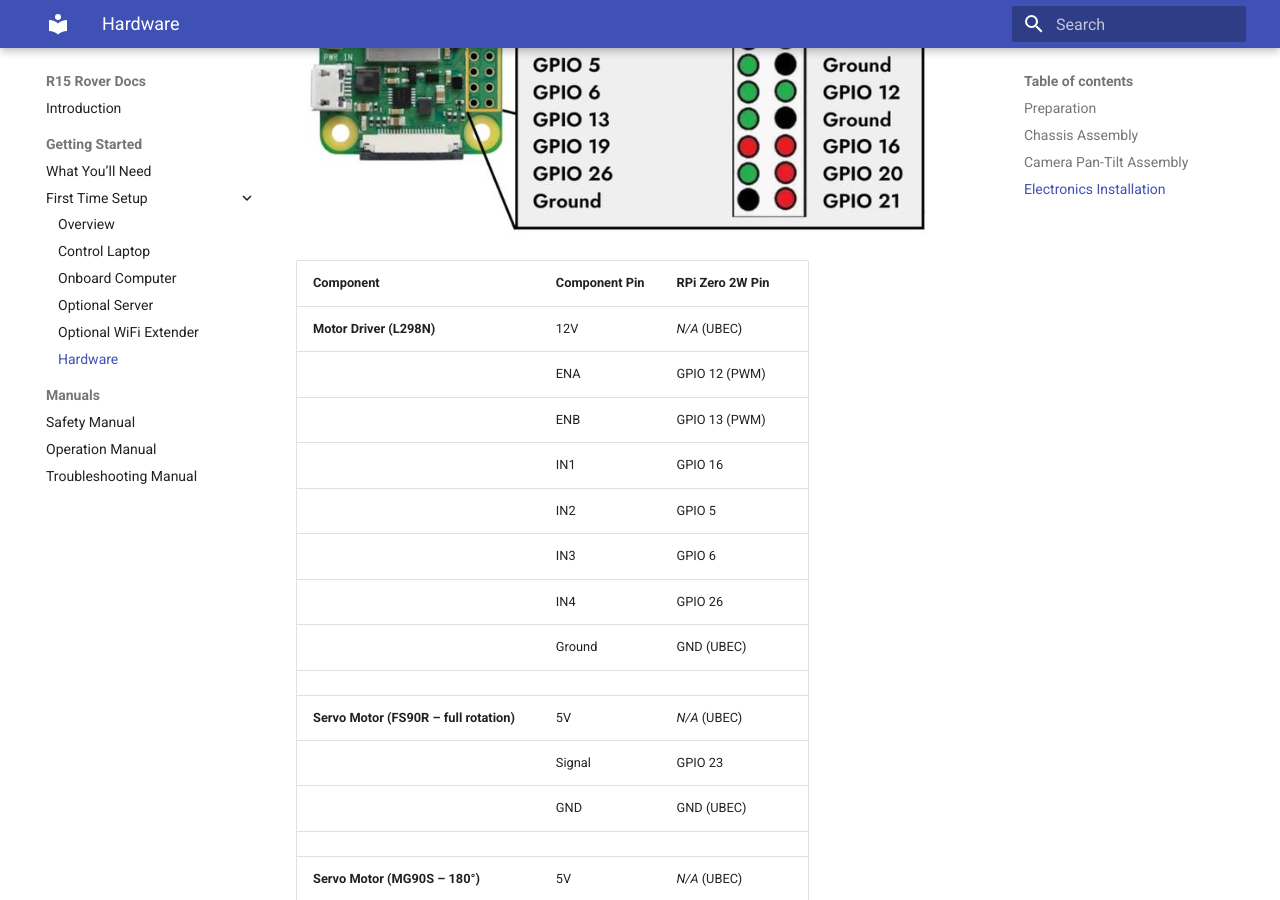
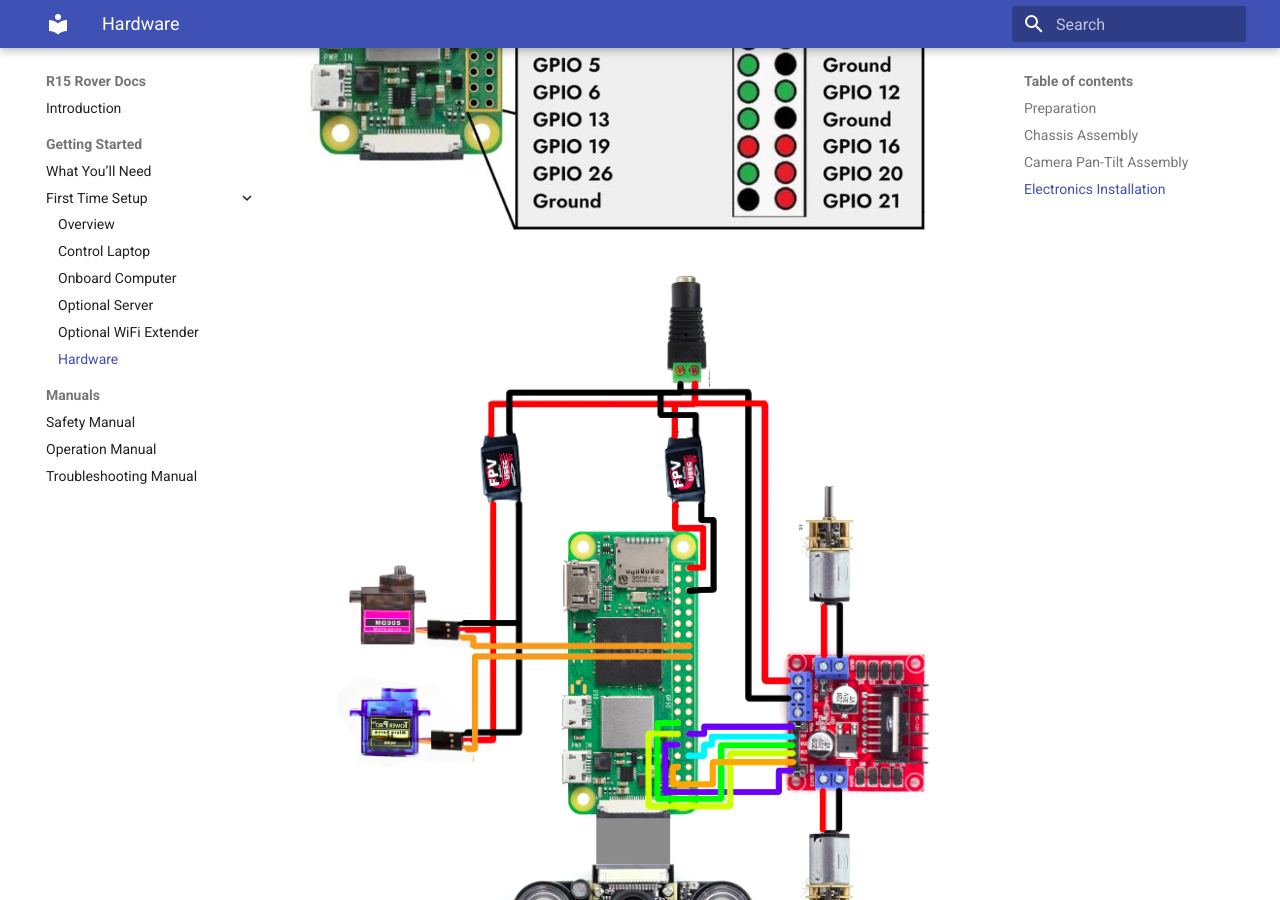
Before and after one commit to EriCheww/ECE4191-R15, an MkDocs documentation site: the page built from docs/getting_started/first_time_setup/hardware_setup.md, in a window 1280 px wide and 900 px high, scrolled down 4672 px. Built offline with MkDocs 1.6.1 and Material for MkDocs 9.7.7, drawn with Linux system fonts in a browser that asks for light colours.

Commit message:
Final Deploy

```diff
--- a/docs/getting_started/first_time_setup/hardware_setup.md
+++ b/docs/getting_started/first_time_setup/hardware_setup.md
@@ -131,6 +131,7 @@ Double-check power and ground connections, particularly for the UBEC 5V regulato
 It is recommended to complete all wiring with the power supply **disconnected** to avoid short circuits during installation.
 
 ![Raspberry Pi Pin](../../assets/images/RPi02w.png)
+![Raspberry Circuit](../../assets/images/wiring_guide.png)
 
 | Component                               | Component Pin | RPi Zero 2W Pin   |
 |-----------------------------------------|---------------|-------------------|
```
Also changed, not shown: docs/assets/images/wiring_guide.png (added), site/assets/images/wiring_guide.png (added), site/getting_started/first_time_setup/hardware_setup/index.html, site/search/search_index.json, 1 other file.
